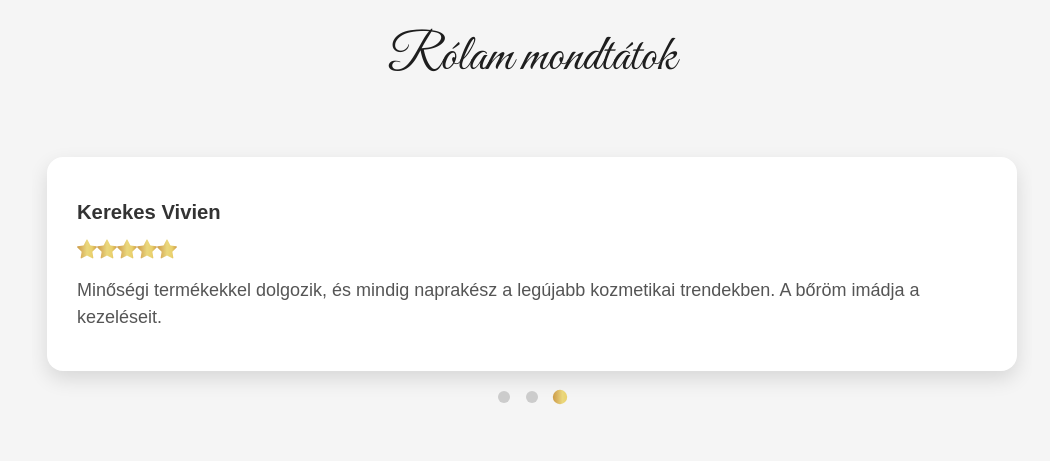
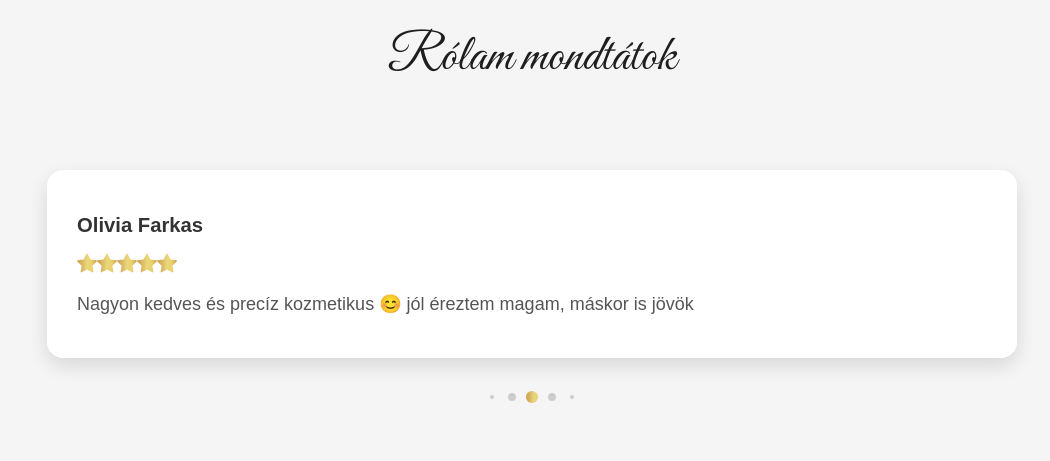
Before and after one commit to richard-nyul/titanilla-cosmetics, a React (Vite) app: page / in a window 1280 px wide. Shown: the part 840-1301 px from the top of the page, without its empty margins (108-1158 px from the left). Built offline with nearby package versions, Linux system fonts and the light colour scheme; a web font is replaced by a local one.

Commit message:
feat: new comments and dynamic pagination

```diff
--- a/src/constants/reviewExample.ts
+++ b/src/constants/reviewExample.ts
@@ -2,6 +2,150 @@ export const reviews = {
   html_attributions: [],
   result: {
     reviews: [
+      {
+        author_name: 'Kata Pınarbaşı',
+        language: 'hu',
+        original_language: 'hu',
+        rating: 5,
+        relative_time_description: '2026. jún. 30.',
+        text: 'Nagyon kedves és szuper ügyes Titanilla. A kezei pedig extra puhák voltak, arcmasszázsra foglaltam időpontot☺️',
+        translated: false,
+      },
+      {
+        author_name: 'Kiara',
+        language: 'hu',
+        original_language: 'hu',
+        rating: 5,
+        relative_time_description: '2026. jún. 23.',
+        text: 'Nagyon kedves és jó szakember, elégedett voltam és jó szívvel ajánlom',
+        translated: false,
+      },
+      {
+        author_name: 'Olivia Farkas',
+        language: 'hu',
+        original_language: 'hu',
+        rating: 5,
+        relative_time_description: '2026. jún. 10.',
+        text: 'Nagyon kedves és precíz kozmetikus 😊 jól éreztem magam, máskor is jövök',
+        translated: false,
+      },
+      {
+        author_name: 'Kriszta',
+        language: 'hu',
+        original_language: 'hu',
+        rating: 5,
+        relative_time_description: '2026. máj. 13.',
+        text: 'Kivàló',
+        translated: false,
+      },
+      {
+        author_name: 'Kitti',
+        language: 'hu',
+        original_language: 'hu',
+        rating: 5,
+        relative_time_description: '2026. máj. 12.',
+        text: 'Nagyon szuper kezelésen vettem részt, rendkívül alapos és részletes volt. Mindenkinek csak ajánlani tudom!',
+        translated: false,
+      },
+      {
+        author_name: 'Bódi Bianka',
+        language: 'hu',
+        original_language: 'hu',
+        rating: 5,
+        relative_time_description: '2026. márc. 13.',
+        text: 'Tökéletes volt minden. Teljesen elègedett vagyok❤️',
+        translated: false,
+      },
+      {
+        author_name: 'Krisztina Óvári',
+        language: 'hu',
+        original_language: 'hu',
+        rating: 5,
+        relative_time_description: '2026. febr. 19.',
+        text: 'Nagyon kedves, szuper kezelést kaptam, nagyon elégedett vagyok 🙂',
+        translated: false,
+      },
+      {
+        author_name: 'Judit Kovàcs',
+        language: 'hu',
+        original_language: 'hu',
+        rating: 5,
+        relative_time_description: '2025. dec. 8.',
+        text: 'Szép,tiszta szalon. Kedves,ügyes kozmetikus. Menjetek!🙂',
+        translated: false,
+      },
+      {
+        author_name: 'Krisztina Óvári',
+        language: 'hu',
+        original_language: 'hu',
+        rating: 5,
+        relative_time_description: '2025. dec. 8.',
+        text: 'Nagyon szimpatikus, kedves, felkészült! A kezelés kellemes élmény volt!',
+        translated: false,
+      },
+      {
+        author_name: 'Noémi Lenkai',
+        language: 'hu',
+        original_language: 'hu',
+        rating: 5,
+        relative_time_description: '2025. okt. 22.',
+        text: 'Kedves és nagyon profi kozmetikus. Örülök , hogy megismertem.',
+        translated: false,
+      },
+      {
+        author_name: 'Nagy Nikolett',
+        language: 'hu',
+        original_language: 'hu',
+        rating: 5,
+        relative_time_description: '2025. szept. 30.',
+        text: 'Nagyon jó szakember ajánlom mindenkinek.',
+        translated: false,
+      },
+      {
+        author_name: 'Beatrix Hubert',
+        language: 'hu',
+        original_language: 'hu',
+        rating: 5,
+        relative_time_description: '2025. szept. 24.',
+        text: 'Nagyon kedves, oda figyel minden igényedre. Vissza járó vendég leszek 🫶🏻',
+        translated: false,
+      },
+      {
+        author_name: 'Dóra Székely-Hajdú',
+        language: 'hu',
+        original_language: 'hu',
+        rating: 5,
+        relative_time_description: '2025. szept. 12.',
+        text: 'Szép szalon, Titanilla pedig nagyon kedves, figyelmes.',
+        translated: false,
+      },
+      {
+        author_name: 'Dóra Hajdú',
+        language: 'hu',
+        original_language: 'hu',
+        rating: 5,
+        relative_time_description: '2025. júl. 28.',
+        text: 'Minden szuper volt. :)',
+        translated: false,
+      },
+      {
+        author_name: 'Zsolt Nyisztor',
+        language: 'hu',
+        original_language: 'hu',
+        rating: 5,
+        relative_time_description: '2025. máj. 8.',
+        text: 'Minden szuper volt :)',
+        translated: false,
+      },
+      {
+        author_name: 'Andi',
+        language: 'hu',
+        original_language: 'hu',
+        rating: 5,
+        relative_time_description: '2024. okt. 3.',
+        text: 'Nagyon szép a szalon, jól megközelíthetó. A kezelés is nagyszerű volt, a bőröm sokkal hidratáltabb és feszesebb lett. Titanilla is nagyon kedves és segítőkész az otthoni rutinban is.',
+        translated: false,
+      },
       {
         author_name: 'Mónika Mátyás',
         author_url:
--- a/src/sections/LandingPage/Reviews/Reviews.tsx
+++ b/src/sections/LandingPage/Reviews/Reviews.tsx
@@ -8,9 +8,7 @@ import 'swiper/css/pagination';
 import { Pagination, Autoplay } from 'swiper/modules';
 
 const Reviews = () => {
-  const filteredReviews = reviews.result.reviews
-    .filter((review) => review.rating >= 4)
-    .slice(0, 4);
+  const filteredReviews = reviews.result.reviews;
 
   return (
     <section className="reviews-container">
@@ -25,7 +23,11 @@ const Reviews = () => {
         loop
         spaceBetween={16}
         slidesPerView={1}
-        pagination={{ clickable: true }}
+        pagination={{
+          clickable: true,
+          dynamicBullets: true,
+          dynamicMainBullets: 1,
+        }}
       >
         {filteredReviews.map((review, index) => (
           <SwiperSlide className="swiper-slide" key={index}>
--- a/src/sections/LandingPage/Reviews/styles.scss
+++ b/src/sections/LandingPage/Reviews/styles.scss
@@ -46,11 +46,12 @@
   }
 
   .swiper-container {
+    .swiper-slide {
+      margin: auto;
+    }
     .swiper-pagination {
-      display: flex;
-      justify-content: center;
+      position: absolute;
       margin-top: 20px;
-      gap: 8px;
 
       .swiper-pagination-bullet {
         width: 12px;
@@ -68,10 +69,8 @@
 
         &-active {
           background: var(--main-linear-gradient);
-          transform: scale(1.2);
         }
       }
     }
   }
-
 }
```
